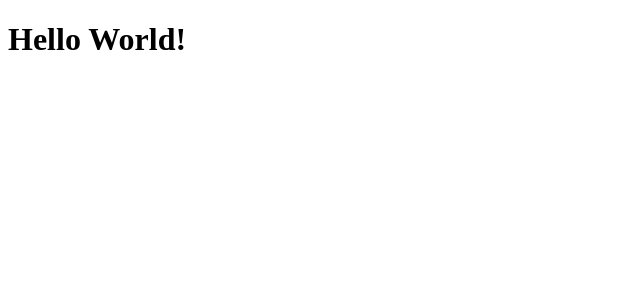
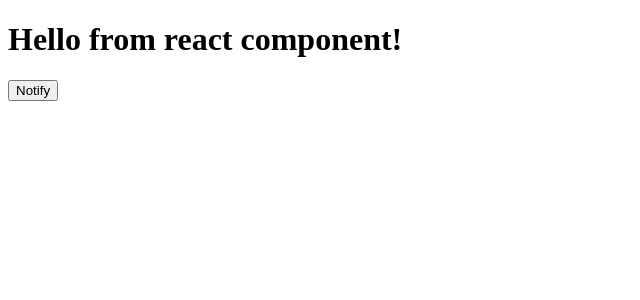
Before and after one commit to i-on-project/teams, a React app in the folder code/js/desktop/: page / in a window 1280 px wide. Shown: the top 300 px of the page, without its empty margins (0-640 px from the left). Built offline with nearby package versions, Linux system fonts and the light colour scheme.

Commit message:
IPC example

```diff
--- /dev/null
+++ b/code/js/desktop/src/desktop-app.tsx
@@ -0,0 +1,13 @@
+import * as React from 'react'
+//import electron from 'Electron'
+
+export function DesktopApp() {
+    return (
+        <div>
+            <h1>Hello from react component!</h1>
+            <button onClick={() => {
+                electron.notificationApi.sendNotification({t: 'SOME TITLE', m: 'YEEEEET!'})
+            }}>Notify</button>
+        </div>
+    )
+}
--- a/code/js/desktop/src/index.tsx
+++ b/code/js/desktop/src/index.tsx
@@ -1,10 +1,6 @@
 import * as React from 'react'
 import { createRoot } from 'react-dom/client'
-//import { App } from './App'
+import { DesktopApp } from './desktop-app'
 
 const root = createRoot(document.getElementById('root'))
-root.render(
-    <h1>
-       Hello World!
-    </h1>
-)
+root.render(<DesktopApp/>)
```
Also changed, not shown: code/js/desktop/main.js (+19 -8 lines), code/js/desktop/preload.js (added, +12 -0 lines).
